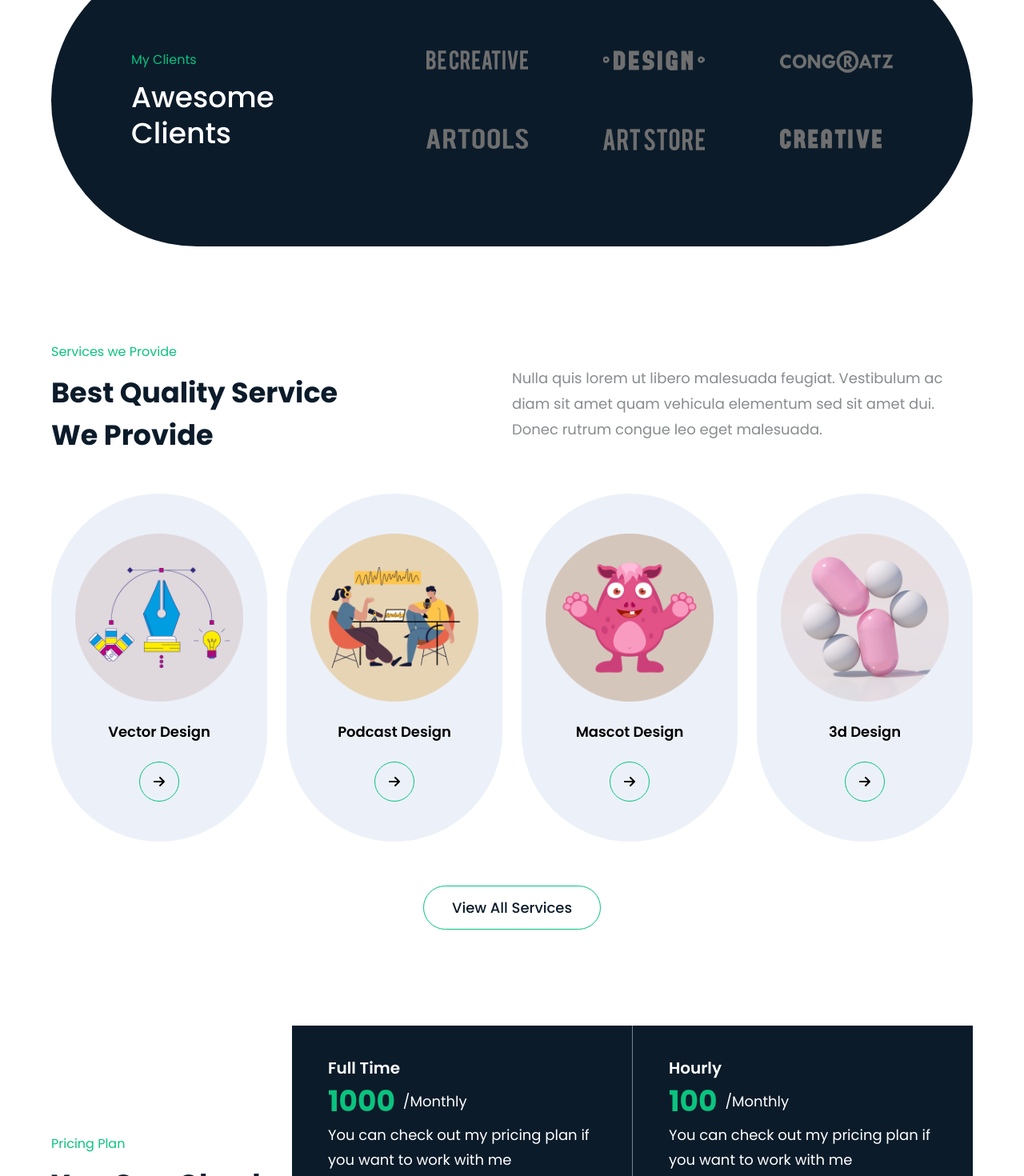
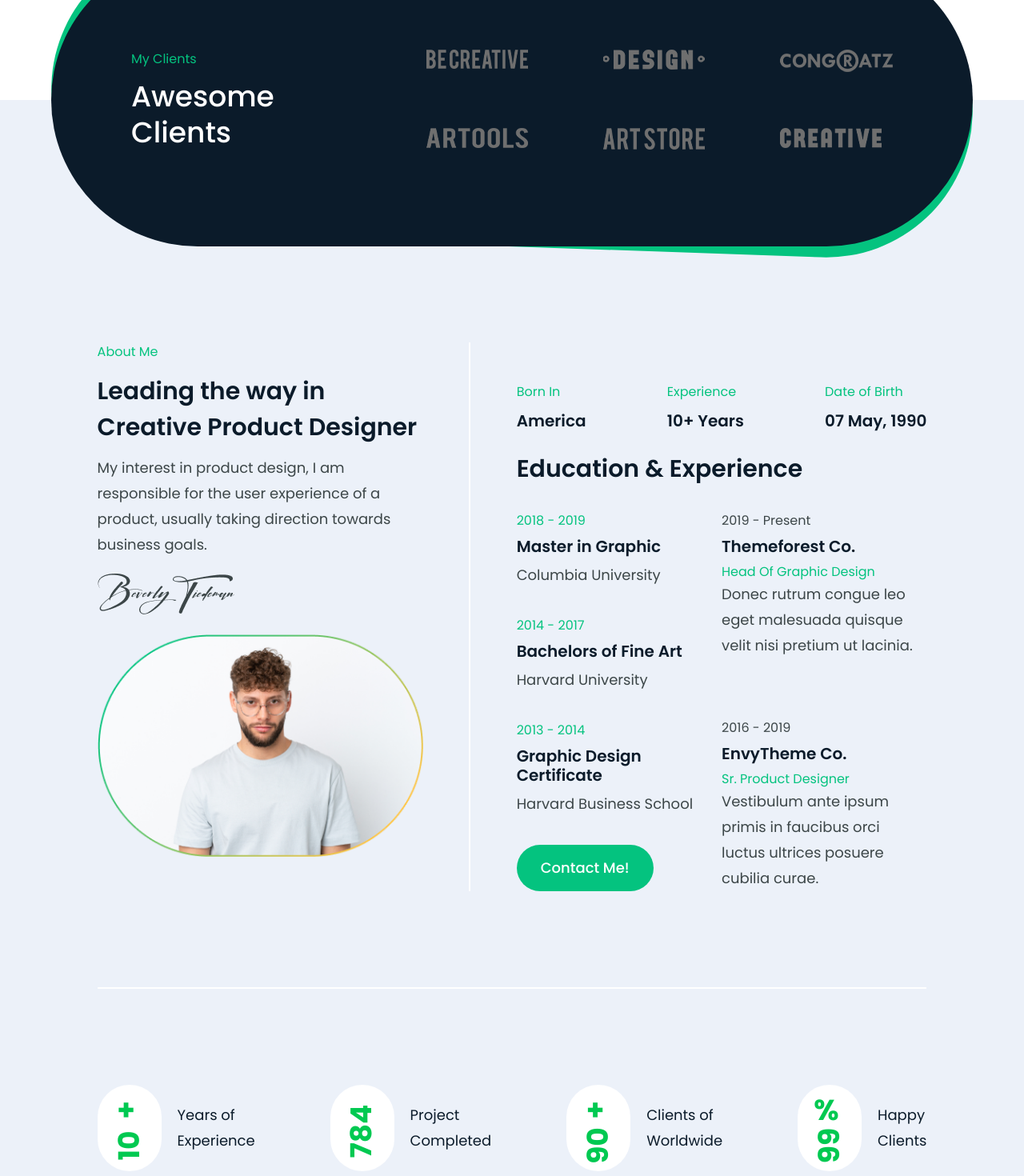
Before and after one commit to Rafay9908/axton, a React (Vite) app: page / in a window 1280 px wide. Shown: the part 1040-2510 px from the top of the page at 80% size. Built offline with nearby package versions, Linux system fonts and the light colour scheme.

Commit message:
Add About Me Section

```diff
--- a/src/components/Header.jsx
+++ b/src/components/Header.jsx
@@ -18,15 +18,14 @@ function Header() {
     "About",
     "Services",
     "Projects",
-    "Client",
+    "Testimonials",
     "Pricing",
-    "Blog",
     "Contact",
   ];
 
   return (
     <>
-      <div className="shadow-[0px_5px_30px_rgba(0,0,0,0.1)]">
+      <div className="fixed top-0 left-0 w-full bg-white z-50 shadow-[0px_5px_30px_rgba(0,0,0,0.1)]">
         <div className="container relative">
           <div className="flex items-center justify-between py-[20px]">
             <a href="#">
--- a/src/pages/Home.jsx
+++ b/src/pages/Home.jsx
@@ -1,4 +1,5 @@
 import React, { useState } from "react";
+import CountUp from "react-countup";
 import Header from "../components/Header";
 import Footer from "../components/Footer";
 
@@ -7,10 +8,6 @@ import { FaTwitter } from "react-icons/fa";
 import { FaInstagram } from "react-icons/fa";
 
 import profileImg from "../assets/man.png";
-
-import userOne from "../assets/user1.png";
-import userTwo from "../assets/user2.png";
-import userThree from "../assets/user3.png";
 
 import serviceOne from "../assets/services-1.png";
 import serviceTwo from "../assets/services-2.png";
@@ -21,12 +18,15 @@ import { FaArrowRight } from "react-icons/fa6";
 
 import { SiTicktick } from "react-icons/si";
 
-import imgOne from '../assets/1.png'
-import imgTwo from '../assets/2.png'
-import imgThree from '../assets/3.png'
-import imgFour from '../assets/4.png'
-import imgFive from '../assets/5.png'
-import imgSix from '../assets/6.png'
+import imgOne from "../assets/1.png";
+import imgTwo from "../assets/2.png";
+import imgThree from "../assets/3.png";
+import imgFour from "../assets/4.png";
+import imgFive from "../assets/5.png";
+import imgSix from "../assets/6.png";
+
+import signature from "../assets/signature.png";
+import about from "../assets/about.png";
 
 function Home() {
   const [isYearly, setIsYearly] = useState(false);
@@ -45,39 +45,22 @@ function Home() {
 
   const clientImages = [imgOne, imgTwo, imgThree, imgFour, imgFive, imgSix];
 
-  const blogPosts = [
-    {
-      author: "Jason Statham",
-      title: "4 Reasons to Leverage DIY Website Builders",
-      date: "February 12, 2024",
-      image: userOne,
-    },
-    {
-      author: "Anna Tester",
-      title: "10 Website Fails Your Business Is Making",
-      date: "February 11, 2024",
-      image: userTwo,
-    },
-    {
-      author: "Fred Benson",
-      title: "Instagram Feed Add To Your WordPress Site",
-      date: "February 10, 2024",
-      image: userThree,
-    },
-  ];
-
   const services = [
     { image: serviceOne, title: "Vector Design" },
     { image: serviceTwo, title: "Podcast Design" },
     { image: serviceThree, title: "Mascot Design" },
+    { image: serviceFour, title: "3d Design" },
+    { image: serviceFour, title: "3d Design" },
+    { image: serviceFour, title: "3d Design" },
+    { image: serviceFour, title: "3d Design" },
     { image: serviceFour, title: "3d Design" },
   ];
 
   const pricingPlans = [
     {
       type: "Full Time",
-      price: isYearly? "10000" : "1000",
-      billingCycle: isYearly? "/Yearly" : "/Monthly",
+      price: isYearly ? "10000" : "1000",
+      billingCycle: isYearly ? "/Yearly" : "/Monthly",
       description:
         "You can check out my pricing plan if you want to work with me",
       features: [
@@ -92,8 +75,8 @@ function Home() {
     },
     {
       type: "Hourly",
-      price: isYearly? "1000" : "100",
-      billingCycle: isYearly? "/Yearly" : "/Monthly",
+      price: isYearly ? "1000" : "100",
+      billingCycle: isYearly ? "/Yearly" : "/Monthly",
       description:
         "You can check out my pricing plan if you want to work with me",
       features: [
@@ -108,11 +91,92 @@ function Home() {
     },
   ];
 
+  const personalInfo = [
+    {
+      label: "Born In",
+      value: "America",
+    },
+    {
+      label: "Experience",
+      value: "10+ Years",
+    },
+    {
+      label: "Date of Birth",
+      value: "07 May, 1990",
+    },
+  ];
+
+  const education = [
+    {
+      year: "2018 - 2019",
+      degree: "Master in Graphic",
+      institution: "Columbia University",
+    },
+    {
+      year: "2014 - 2017",
+      degree: "Bachelors of Fine Art",
+      institution: "Harvard University",
+    },
+    {
+      year: "2013 - 2014",
+      degree: "Graphic Design Certificate",
+      institution: "Harvard Business School",
+    },
+  ];
+
+  const experience = [
+    {
+      year: "2019 - Present",
+      company: "Themeforest Co.",
+      position: "Head Of Graphic Design",
+      description:
+        "Donec rutrum congue leo eget malesuada quisque velit nisi pretium ut lacinia.",
+    },
+    {
+      year: "2016 - 2019",
+      company: "EnvyTheme Co.",
+      position: "Sr. Product Designer",
+      description:
+        "Vestibulum ante ipsum primis in faucibus orci luctus ultrices posuere cubilia curae.",
+    },
+  ];
+
+  const counterInfo = [
+    {
+      start: 0,
+      end: 10,
+      duration: 2,
+      label: "Years of <br /> Experience",
+      symbol: "+",
+    },
+    {
+      start: 0,
+      end: 784,
+      duration: 2.5,
+      label: "Project <br /> Completed",
+      symbol: "",
+    },
+    {
+      start: 0,
+      end: 90,
+      duration: 2,
+      label: "Clients of <br /> Worldwide",
+      symbol: "+",
+    },
+    {
+      start: 0,
+      end: 99,
+      duration: 2,
+      label: "Happy <br /> Clients",
+      symbol: "%",
+    },
+  ];
+
   return (
     <>
       <Header />
 
-      <div className="mt-[70px] mb-[50px] xl:mb-[120px]">
+      <div id="home" className="mt-[170px] mb-[250px] md:mb-[345px] xl:mb-[300px]">
         <div className="container">
           <div className="flex flex-col xl:flex-row items-center justify-between">
             <div className="flex flex-col">
@@ -174,28 +238,167 @@ function Home() {
         </div>
       </div>
 
-      <div className="">
+      <div className="bg-[#ECF1F9] relative">
         <div className="container">
-          <div className="bg-[#0B1B2A] py-[120px] px-[100px] rounded-full flex justify-between h-[365px]">
-            <div>
-              <p className="text-[#04c37f] text-base font-normal leading-[150%] mb-[12px]">My Clients</p>
-              <h3 className="text-white text-4xl leading-[125%] font-medium">Awesome  <br />Clients</h3>
-            </div>
+          <div className="absolute w-[90%] max-w-[1296px] -translate-y-1/2">
+            <div className="relative">
+              {/* Green Border Effect */}
+              <div className="hidden xl:block absolute inset-0 w-[100%] h-[100%] bg-[#04c37f] rounded-full rotate-2"></div>
 
-            <div className="grid grid-cols-3 gap-y-[70px] gap-x-[80px]">
-              {clientImages.map((image) => (
-                <img className="cursor-pointer brightness-50 transition-all duration-500 hover:brightness-100" key={image} src={image} alt="#" />
-              ))}
+              {/* Main Content */}
+              <div className="relative z-10 bg-[#0B1B2A] py-[50px] px-[50px] md:py-[120px] md:px-[100px] xl:rounded-full flex flex-col items-center xl:items-start xl:flex-row justify-between w-full">
+                <div className="mb-[30px] xl:mb-[0px] text-center xl:text-left">
+                  <p className="text-[#04c37f] text-base font-normal leading-[150%] mb-[12px]">
+                    My Clients
+                  </p>
+                  <h3 className="text-white text-[30px] md:text-4xl leading-[125%] font-medium">
+                    Awesome <br />
+                    Clients
+                  </h3>
+                </div>
+
+                <div className="grid grid-cols-2 xl:grid-cols-3 gap-y-[30px] md:gap-y-[70px] gap-x-[80px] pl-[20px] xl:pl-[0px]">
+                  {clientImages.map((image) => (
+                    <img
+                      className="cursor-pointer brightness-50 transition-all duration-500 hover:brightness-100"
+                      key={image}
+                      src={image}
+                      alt="#"
+                    />
+                  ))}
+                </div>
+              </div>
             </div>
           </div>
 
+          <div id="about" className="pt-[250px] md:pt-[383px] xl:pt-[303px]">
+            <div className="container">
+              <div className="flex flex-col lg:flex-row justify-between pb-[50px] lg:pb-[120px] border-b-2 border-white">
+                <div className="w-[100%] lg:w-[40%] xl:w-[45%] lg:border-r-2 lg:border-white lg:pr-[57.5px]">
+                  <h5 className="text-[#04c37f] mb-[15px] text-base leading-[150%] font-normal">
+                    About Me
+                  </h5>
+                  <h3 className="text-[#0b1b2a] text-[22px] md:text-[30px] leading-[150%] font-semibold mb-[12px]">
+                    Leading the way in Creative Product Designer
+                  </h3>
+                  <p className="text-[#3c4648] text-[15px] md:text-lg leading-[177%] font-normal ">
+                    My interest in product design, I am responsible for the user
+                    experience of a product, usually taking direction towards
+                    business goals.
+                  </p>
+                  <img className="mt-[20px] mb-[25px]" src={signature} alt="" />
+                  <img className="w-[100%] lg:w-auto" src={about} alt="" />
+                </div>
 
+                <div className="mt-[50px] w-[100%] lg:w-[60%] xl:w-[55%] lg:pl-[57.5px]">
+                  <div className="flex flex-row justify-between mb-[30px]">
+                    {personalInfo.map((info) => (
+                      <div key={info}>
+                        <h3 className="text-base leading-[150%] text-[#04c37f] mb-[12px]">
+                          {info.label}
+                        </h3>
+                        <p className="text-[16px] md:text-[20px] leading-[19px] md:leading-[24px] text-[#0b1b2a] font-semibold">
+                          {info.value}
+                        </p>
+                      </div>
+                    ))}
+                  </div>
+                  <div>
+                    <h2 className="mt-[10px] text-[20px] md:text-[30px] leading-[24px] md:leading-[36px] font-semibold text-[#0b1b2a]">
+                      Education & Experience
+                    </h2>
+                    <div className="flex flex-col md:flex-row justify-between">
+                      <div className="flex justify-between flex-col md:w-[50%]">
+                        {education.map((program, i) => (
+                          <div
+                            className={`mt-[35px] ${
+                              i === education.length - 1
+                                ? "mb-[35px]"
+                                : "mb-[0px]"
+                            }`}
+                            key={program}
+                          >
+                            <p className="text-base leading-[150%] font-normal text-[#04c37f]">
+                              {program.year}
+                            </p>
+                            <h3 className="text-base md:text-[20px] leading-[19px] md:leading-[24px] font-semibold text-[#0b1b2a] my-[8px]">
+                              {program.degree}
+                            </h3>
+                            <p className="text-[15px] leading-[27px] md:text-lg md:leading-[32px] font-normal text-[#3c4648]">
+                              {program.institution}
+                            </p>
+                          </div>
+                        ))}
 
+                        <a
+                          href="#"
+                          className="text-[15px] xl:text-lg font-medium text-white bg-[#04C37F] py-[15px] px-[30px] rounded-[50px] transtion-all duration-700 hover:bg-[#0B1B2A] self-start"
+                        >
+                          Contact Me!
+                        </a>
+                      </div>
 
+                      <div className="flex justify-between flex-col w-[100%] lg:w-[50%] pl-[0px] md:pl-[50px] lg:pl-[20px] xl:pl-[0px]">
+                        {experience.map((program, i) => (
+                          <div
+                            className={`mt-[35px] ${
+                              i === education.length - 1
+                                ? "mb-[35px]"
+                                : "mb-[0px]"
+                            }`}
+                            key={program}
+                          >
+                            <p className="text-base leading-[150%] font-normal text-[#3c4648]">
+                              {program.year}
+                            </p>
+                            <h3 className="text-[16px] leading-[19px] md:text-[20px] md:leading-[24px] font-semibold text-[#0b1b2a] my-[8px]">
+                              {program.company}
+                            </h3>
+                            <p className="text-base leading-[150%] font-normal text-[#04c37f] mb-[8px] lg:mb-[0px]">
+                              {program.position}
+                            </p>
+                            <p className="text-[15px] leading-[27px] md:text-lg md:leading-[32px] font-normal text-[#3c4648]">
+                              {program.description}
+                            </p>
+                          </div>
+                        ))}
+                      </div>
+                    </div>
+                  </div>
+                </div>
+              </div>
+
+              <div className="pt-[50px] pb-[50px] lg:pt-[120px] lg:pb-[100px]">
+                <div className="flex flex-row flex-wrap justify-between gap-y-10">
+                  {counterInfo.map((info, index) => (
+                    <div
+                      key={index}
+                      className={`flex flex-row items-center gap-x-5 pr-[20px] ${index === counterInfo.length - 1? "xl:pr-[0px] w-[235px] md:w-[222px] xl:w-auto" : "pr-[20px]"}`}
+                    >
+                      <div className={`flex flex-row md:flex-col items-center justify-center text-green-500 font-bold text-[30px] md:text-[36px] leading-none bg-white py-[14px] px-[18px] rounded-full md:h-[108px] w-[107px] md:w-[80px]`}>
+                        <span className="md:pb-2 pr-2">{info.symbol}</span>
+                        <span className="md:rotate-[-90deg]">
+                          <CountUp
+                            start={info.start}
+                            end={info.end}
+                            duration={info.duration}
+                          />
+                        </span>
+                      </div>
+                      <p
+                        className="text-base md:text-lg leading-[32px] text-[#0b1b2a]"
+                        dangerouslySetInnerHTML={{ __html: info.label }}
+                      />
+                    </div>
+                  ))}
+                </div>
+              </div>
+            </div>
+          </div>
         </div>
       </div>
 
-      <div className="my-[120px]">
+      <div id="services" className="my-[120px]">
         <div className="container">
           <div className="flex flex-col xl:flex-row xl:items-center justify-between mb-[35px]">
             <div>
@@ -253,7 +456,13 @@ function Home() {
                   You Can Check Out My Pricing Plan If You Want To Work
                 </h3>
                 <div className="flex gap-x-[16px] mt-[20px]">
-                  <p className={`text-lg font-normal leading-[150%] ${isYearly? 'text-black' : 'text-[#0bc37f]'}`}>Monthly</p>
+                  <p
+                    className={`text-lg font-normal leading-[150%] ${
+                      isYearly ? "text-black" : "text-[#0bc37f]"
+                    }`}
+                  >
+                    Monthly
+                  </p>
                   <div
                     className={`relative w-14 h-7 flex items-center rounded-full cursor-pointer transition-all duration-300 border border-[#0bc37f] bg-white`}
                     onClick={() => setIsYearly(!isYearly)}
@@ -265,7 +474,13 @@ function Home() {
                       }`}
                     ></div>
                   </div>
-                  <p className={`text-lg font-normal leading-[150%] ${isYearly? 'text-[#0bc37f]' : 'text-black'}`}>Yearly</p>
+                  <p
+                    className={`text-lg font-normal leading-[150%] ${
+                      isYearly ? "text-[#0bc37f]" : "text-black"
+                    }`}
+                  >
+                    Yearly
+                  </p>
                 </div>
               </div>
 
@@ -318,41 +533,6 @@ function Home() {
         </div>
       </div>
 
-      <div className="mb-[30px]">
-        <div className="container">
-          <div className="text-center mb-[35px]">
-            <p className="mb-[12px] text-[#04c37f] text-base">Our Blogs</p>
-            <h4 className="text-[22px] leading-[120%] text-[#0b1b2a] font-bold">
-              Read Our Latest Blog
-            </h4>
-          </div>
-
-          <div className="flex flex-col items-center justify-between gap-y-[30px] xl:flex-row xl:gap-y-[0px] xl:gap-x-[24px] flex-nowrap">
-            {blogPosts.map((post, i) => (
-              <div
-                key={post}
-                className="max-w-[516px] xl:w-1/3 xl:max-w-[416px] p-[1px] bg-gradient-to-t from-[#FAC544] to-[#04c37f] rounded-lg"
-              >
-                <div className="bg-white py-[45px] px-[30px] rounded-lg hover:bg-[#ECF1F9] transition-all duration-1000 cursor-pointer">
-                  <div className="flex flex-row items-center mb-[20px]">
-                    <img src={post.image} alt="" />
-                    <h3 className="ml-[15px] text-[20px] font-semibold text-[#0b1b2a]">
-                      {post.author}
-                    </h3>
-                  </div>
-                  <h2 className="text-[30px] text-black leading-[150%] font-semibold hover:text-[#04c37f] mb-[15px] cursor-pointer transition-all duration-500">
-                    {post.title}
-                  </h2>
-                  <p className="text-base font-normal text-[#04c37f] leading-[150%]">
-                    {post.date}
-                  </p>
-                </div>
-              </div>
-            ))}
-          </div>
-        </div>
-      </div>
-
       <Footer />
     </>
   );
```
